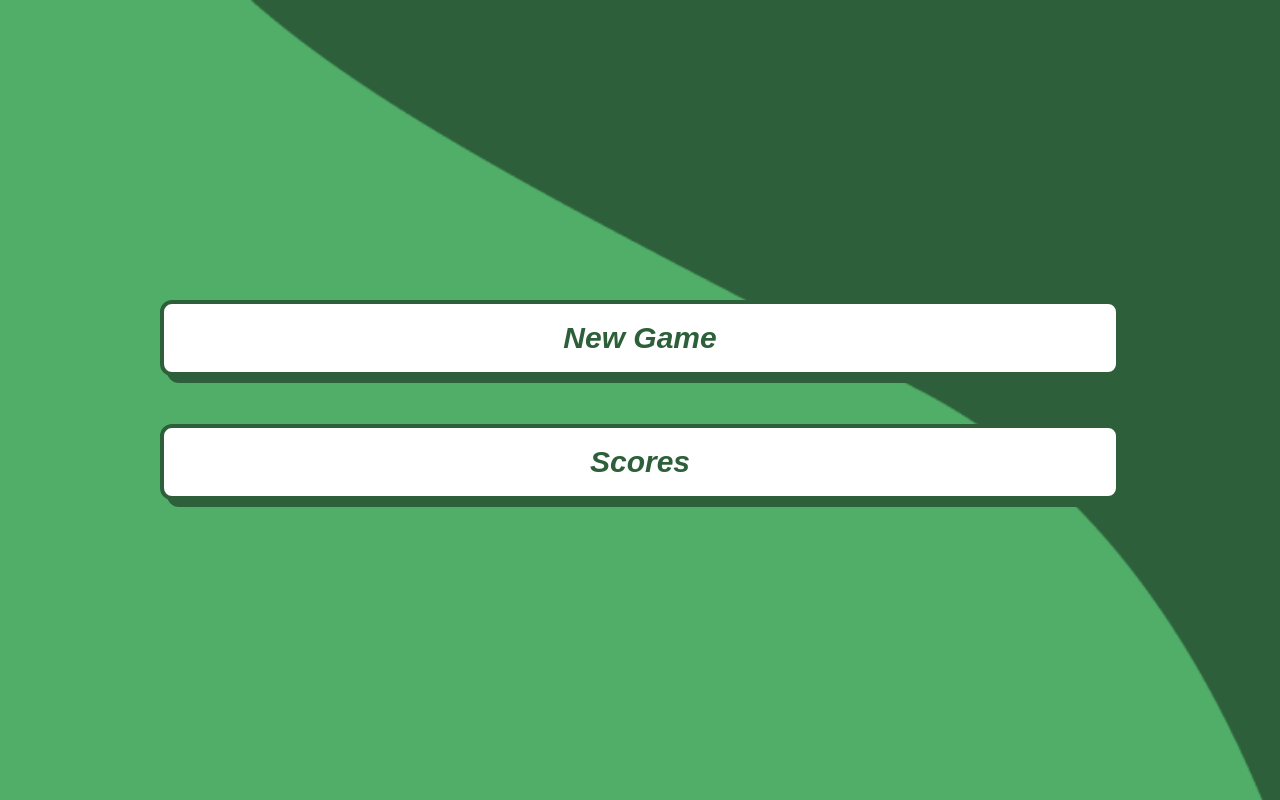
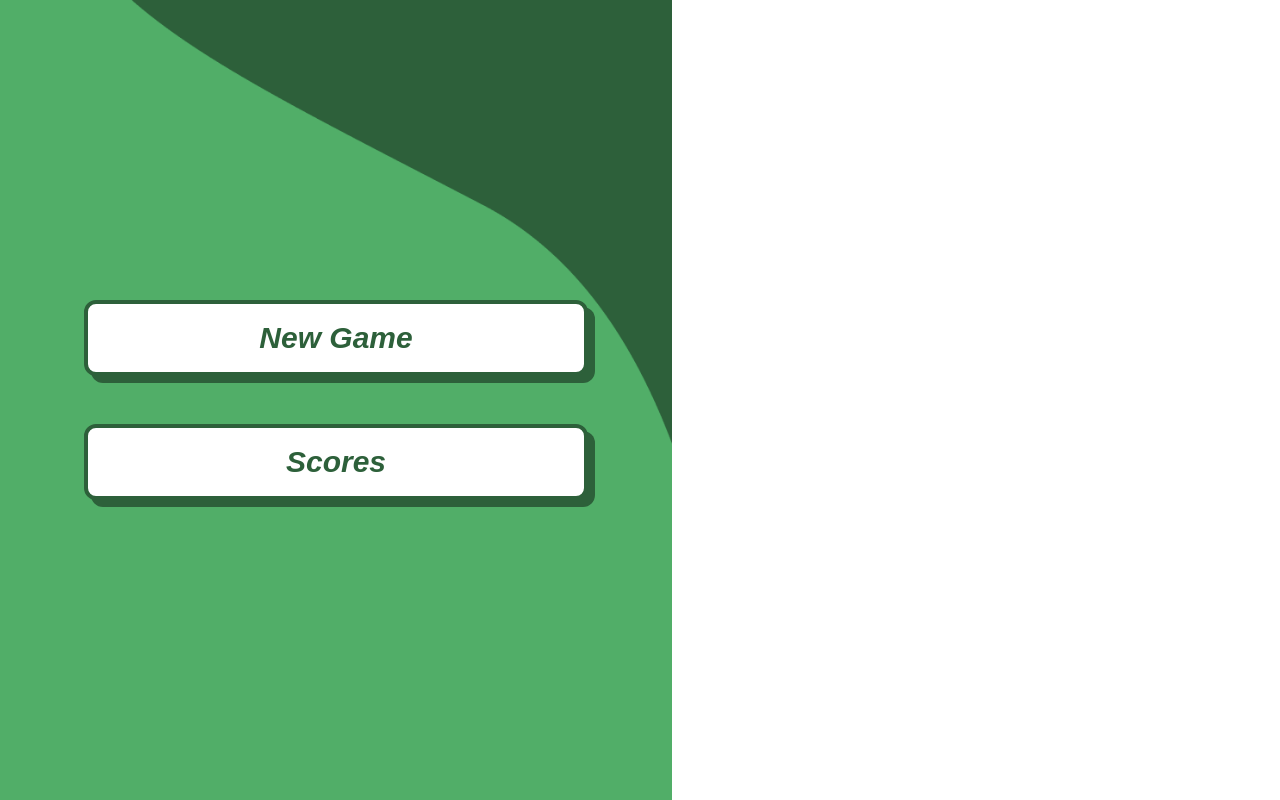
Before and after one commit to lbare/AlderGreens, a React (Vite) app: page / in a window 1280 px wide. Built offline with nearby package versions, Linux system fonts and the light colour scheme.

Commit message:
Add tracking page

```diff
--- a/src/App.tsx
+++ b/src/App.tsx
@@ -3,13 +3,21 @@ import Home from "./routes/Home";
 import Scorecard from "./routes/Scorecard";
 import Players from "./routes/Players";
 import { Routes, Route } from "react-router-dom";
+import Tracking from "./routes/Tracking";
 
 function App() {
   return (
-    <div className="flex h-screen w-screen flex-col bg-green-500">
+    <div
+      className="flex h-screen w-screen max-w-2xl flex-col bg-green-500"
+      style={{
+        backgroundAttachment: "fixed",
+        overflow: "hidden",
+      }}
+    >
       <Routes>
         <Route path="/" element={<Home />} />
         <Route path="/players" element={<Players />} />
+        <Route path="/tracking" element={<Tracking />} />
         <Route path="/scorecard" element={<Scorecard />} />
       </Routes>
     </div>
```
